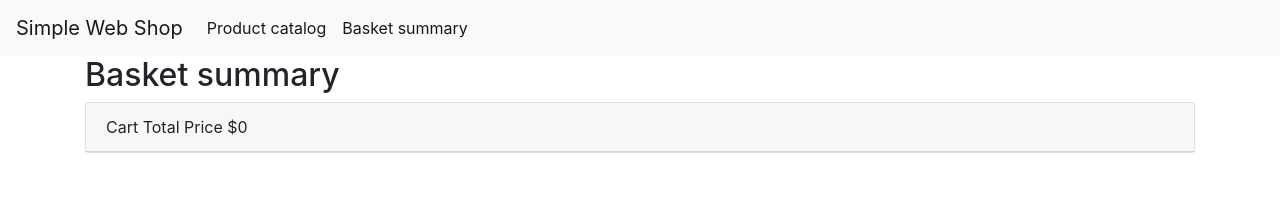
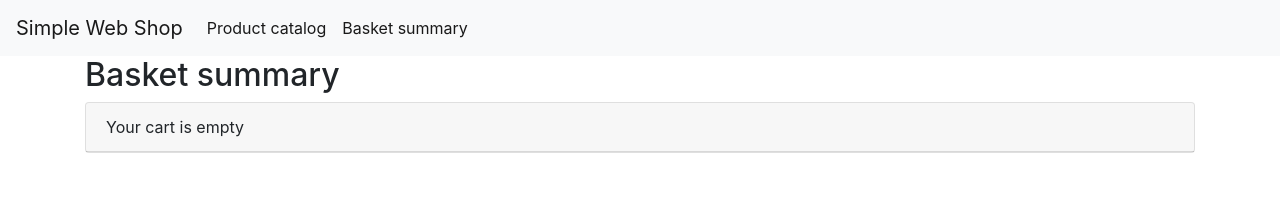
Before and after one commit to patni1992/web-shop, a React (Create React App) app: page /basket-summary in a window 1280 px wide. Shown: the top 202 px of the page. Built offline with nearby package versions, Linux system fonts and the light colour scheme.

Commit message:
change message in basket if basket is empty

```diff
--- a/src/components/BasketSummary.js
+++ b/src/components/BasketSummary.js
@@ -63,13 +63,18 @@ class BasketSummary extends React.Component {
     return options;
   }
 
+  headerMessage() {
+    const { basket } = this.props;
+    return basket.length ? `Cart Total Price \$${this.getTotaPrice()}` : "Your cart is empty";
+  }
+
   render() {
     const { basket, removeFromBasket, updateProductQuantity } = this.props;
     return (
       <Container>
         <h2>Basket summary</h2>
         <Card>
-          <Card.Header>Cart Total Price ${this.getTotaPrice()}</Card.Header>
+          <Card.Header> {this.headerMessage()}</Card.Header>
           {basket.map(item => (
             <Card>
               <Card.Body>
```
